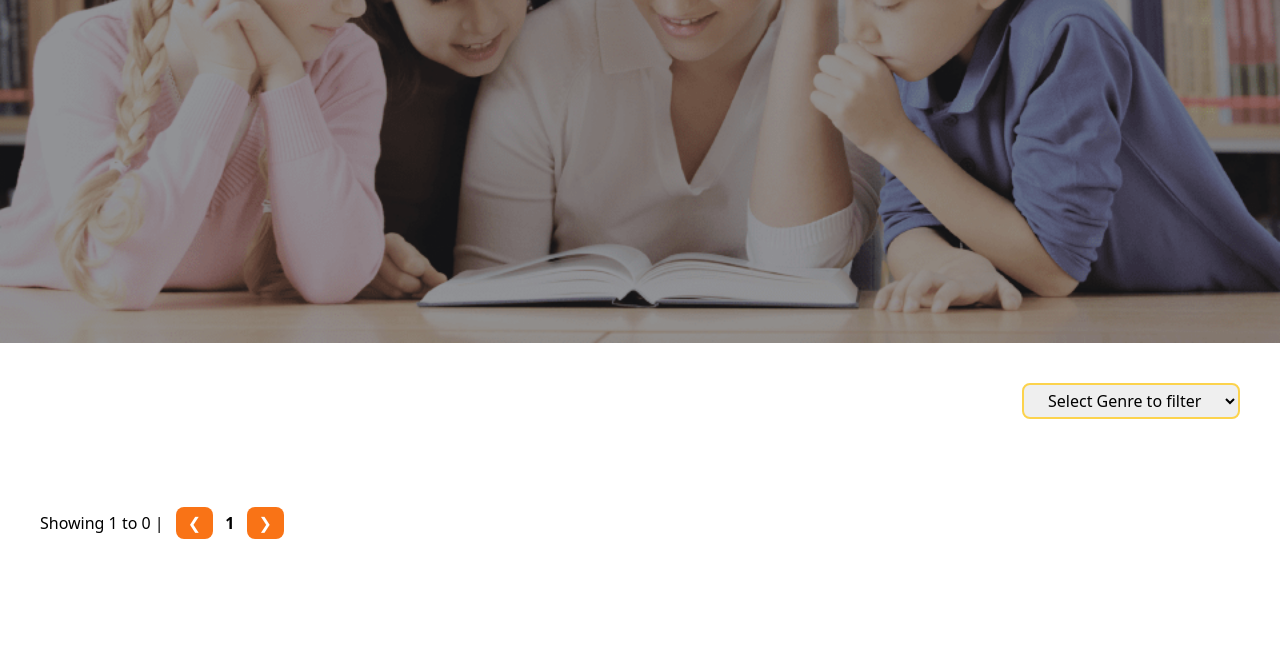
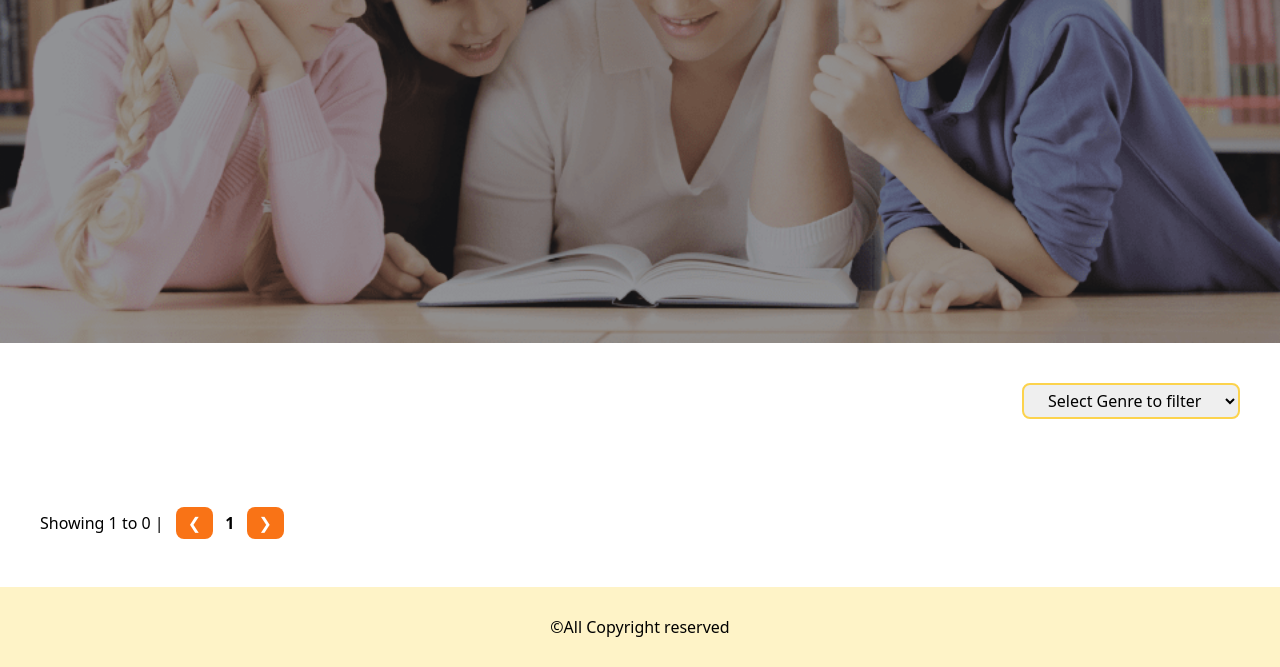
Before and after one commit to khshakilahamed/books-by-zeptoapps, a plain HTML site: page index.html in a window 1280 px wide. Shown: the part 531-1198 px from the top of the page. Before the commit the page ends 1118 px from the top, so only its background shows below. Drawn offline with nearby package versions, Linux system fonts and the light colour scheme; no server answers.

Commit message:
footer and updated the md file

```diff
--- a/index.html
+++ b/index.html
@@ -91,6 +91,10 @@
     </div>
   </main>
 
+  <footer class="bg-amber-100 text-center px-5 py-7">
+    <p>&copy;All Copyright reserved</p>
+  </footer>
+
   <!-- Script -->
   <script type="module" src="https://unpkg.com/ionicons@7.1.0/dist/ionicons/ionicons.esm.js"></script>
   <script nomodule src="https://unpkg.com/ionicons@7.1.0/dist/ionicons/ionicons.js"></script>
```
Also changed, not shown: details.html (+7 -1 lines), wishlist.html (+7 -1 lines), 1 other file.
